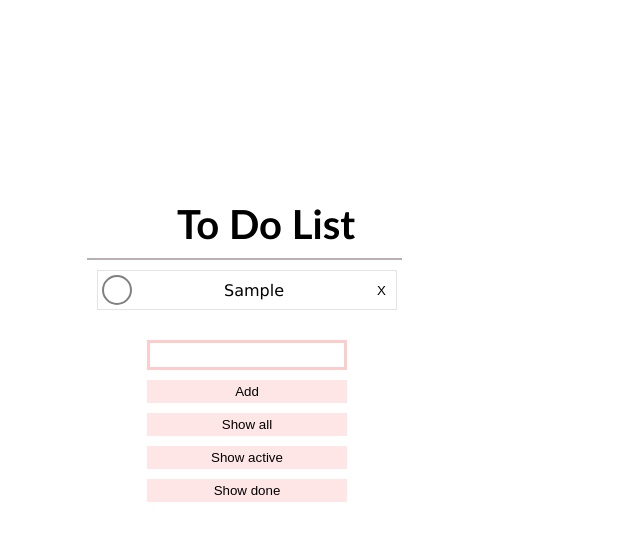
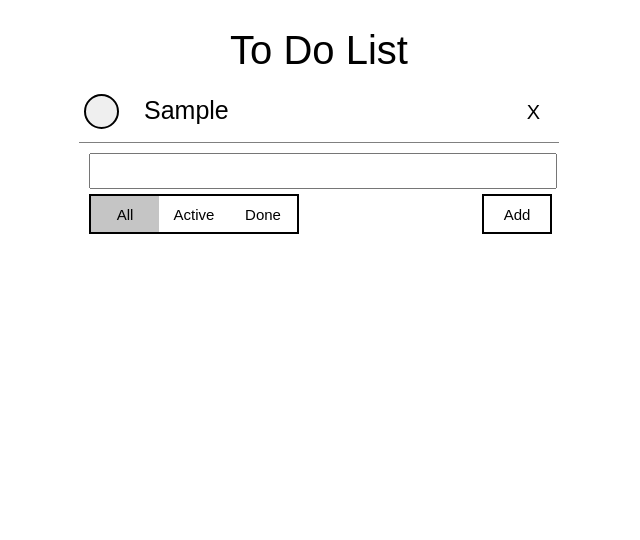
Before and after one commit to zamashkin/react-redux-todo-app, a React (Create React App) app: page / in a window 1280 px wide. Both pictures are taken after typing "Sample" into the empty fields and a click on the button "Add". Shown: the top 540 px of the page, without its empty margins (321-961 px from the left). Built offline with nearby package versions, Linux system fonts and the light colour scheme.

Commit message:
New css styles BEM names

```diff
--- a/src/Form.tsx
+++ b/src/Form.tsx
@@ -6,27 +6,51 @@ interface IFormProps {
   currentText: string;
   addToList(): void;
   setFilter(filterName: FilterType): void;
+  filter: FilterType;
 }
 
 class Form extends React.Component<IFormProps, {}> {
   public render() {
     return (
-      <form className='todo-form'>
+      <form className="form todo-app__form">
         <input
+          className="form__text-input"
           onChange={this.props.handleChange}
           value={this.props.currentText}
         />
-        <button type='button' onClick={this.props.addToList}>
+        <button
+          className="form__add-button"
+          type="button"
+          onClick={this.props.addToList}
+        >
           Add
         </button>
-        <button type='button' onClick={() => this.props.setFilter('all')}>
-          Show all
+        <button
+          className={`form__filter-all-button${
+            this.props.filter === 'all' ? ' active' : ''
+          }`}
+          type="button"
+          onClick={() => this.props.setFilter('all')}
+        >
+          All
         </button>
-        <button type='button' onClick={() => this.props.setFilter('active')}>
-          Show active
+        <button
+          className={`form__filter-active-button${
+            this.props.filter === 'active' ? ' active' : ''
+          }`}
+          type="button"
+          onClick={() => this.props.setFilter('active')}
+        >
+          Active
         </button>
-        <button type='button' onClick={() => this.props.setFilter('done')}>
-          Show done
+        <button
+          className={`form__filter-done-button${
+            this.props.filter === 'done' ? ' active' : ''
+          }`}
+          type="button"
+          onClick={() => this.props.setFilter('done')}
+        >
+          Done
         </button>
       </form>
     );
--- a/src/TodoApp.tsx
+++ b/src/TodoApp.tsx
@@ -4,7 +4,13 @@ import './index.css';
 import { TodoList } from './TodoList';
 import { ITodoItem } from './TodoItem';
 import { connect } from 'react-redux';
-import { actions, setFilter, addTodoItem, changeIsActive, deleteTodoItem } from './actions';
+import {
+  actions,
+  setFilter,
+  addTodoItem,
+  changeIsActive,
+  deleteTodoItem,
+} from './actions';
 
 export type FilterType = 'all' | 'active' | 'done';
 
@@ -34,7 +40,7 @@ class TodoApp extends React.Component<ITodoAppProps, ItodoAppState> {
   public render() {
     return (
       <div className="todo-app">
-        <h2>To Do List</h2>
+        <div className='todo-app__headline'>To Do List</div>
         <TodoList
           items={this.getFilteredItems()}
           changeIsActive={this.changeIsActive}
@@ -46,6 +52,7 @@ class TodoApp extends React.Component<ITodoAppProps, ItodoAppState> {
           currentText={this.state.currentText}
           addToList={this.addToList}
           setFilter={this.setFilter}
+          filter={this.props.filter}
         />
       </div>
     );
@@ -56,7 +63,8 @@ class TodoApp extends React.Component<ITodoAppProps, ItodoAppState> {
       return !(
         (this.props.filter === 'active' && !item.isActive) ||
         (this.props.filter === 'done' && item.isActive)
-      )});
+      );
+    });
     return filteredItems;
   }
 
@@ -85,8 +93,7 @@ class TodoApp extends React.Component<ITodoAppProps, ItodoAppState> {
 
   private addToList() {
     if (this.state.currentText.trim()) {
-      const newObject =
-        {
+      const newObject = {
         id: this.idGenerator(),
         isActive: true,
         text: this.state.currentText.trim(),
@@ -94,7 +101,7 @@ class TodoApp extends React.Component<ITodoAppProps, ItodoAppState> {
       this.props.dispatch(addTodoItem(newObject));
       this.setState({
         currentText: '',
-      })
+      });
     }
   }
 }
--- a/src/TodoItem.tsx
+++ b/src/TodoItem.tsx
@@ -17,23 +17,25 @@ function TodoItem(props: TodoItemProps) {
     if (!props.item.isActive) {
       return 'done';
     }
+    return 'active';
   };
 
   return (
-    <div>
+    <div className="todo-item todo-app__todo-item">
       <button
-        className='done-button'
+        className={`todo-item__change-is-active-button
+        todo-app__change-is-active-button ${setClassNameIfDone()}`}
         onClick={() => props.changeIsActive(props.item.id)}
-      >
-        Done
-      </button>
+      />
       <button
-        className='delete-button'
+        className="todo-item__delete-button todo-list__delete-button"
         onClick={() => props.delete(props.item.id)}
       >
         X
       </button>
-      <div className={`todoItem ${setClassNameIfDone()}`}>
+      <div
+        className={`todo-item__text todo-list__text ${setClassNameIfDone()}`}
+      >
         {props.item.text}
       </div>
     </div>
--- a/src/index.css
+++ b/src/index.css
@@ -1,96 +1,143 @@
-.todoItem {
-    font-family: Verdana, Geneva, Tahoma, sans-serif;
-    box-sizing: border-box;
-    height: 40px;
-    width: 300px;
-    border: 1px solid rgba(168, 158, 158, 0.3);
-    border-bottom: none;
-    text-align: center;
-    padding: 10px;
-    transition: 0.4s ease-out, color 0.2s;
-}
-
-.todoItem:last-of-type{
-    border-bottom: 1px solid rgba(168, 158, 158, 0.3);
-}
-
-.todoItem:hover {
-    background-color: rgba(185, 185, 185, 0.2);
-    transition: 0.4s ease-out;
-}
-
-.todoItem.done{
-    text-decoration: line-through;
-    color: rgb(192, 188, 188);
-}
-
-.done-button {
-    float: left;
-    font-size: 0;
-    height: 30px;
-    width: 30px;
-    margin: 5px;
-    border-radius: 50%;
-    border-style: solid;
-    border-color: grey;
-    background-color: white;
-}
-
-.delete-button {
-    float: right;
-    height: 30px;
-    background-color: white;
-    margin-top: 5px;
-    border: none;
-}
-
-.todoList {
-    box-sizing: border-box;
-    width: 315px;
-    border-top: 2px solid  rgba(168, 158, 158, 0.8);
-    padding: 10px;
-    margin-bottom: 20px;
+button:focus {
+  outline: none;
 }
 
 .todo-app {
-    margin-top: 200px;
-    margin-left: 400px;
+  display: block;
+  box-sizing: border-box;
+  margin: 0 auto;
+  padding: 10px;
+  width: 500px;
+  font-family: Arial, Helvetica, sans-serif;
+}
+.todo-app__headline {
+  display: block;
+  box-sizing: border-box;
+  margin: 10px auto;
+  width: 60%;
+  text-align: center;
+  font-size: 40px;
 }
 
-.todo-form {
-    margin-left: 30px;
+.todo-list {
+  display: block;
+  box-sizing: border-box;
+  margin: 0px auto;
+  padding: 0px;
 }
 
-.todo-form input {
-    box-sizing: border-box;
-    height: 30px;
-    width: 200px;
-    border: none;
-    margin-left: 30px;
-    border: 3px solid rgba(247, 131, 131, 0.4);
-    clear: right;
+.todo-item {
+  display: block;
+  box-sizing: border-box;
+  margin: 0px auto;
+  min-height: 60px;
+  font-size: 25px;
+  padding: 5px;
+  border-bottom: 1px solid grey;
 }
 
-.todo-form button {
-    box-sizing: border-box;
-    border: none;
-    display: block;
-    margin-top: 10px;
-    margin-left: 30px;
-    width: 200px;
-    height: 23px;
-    background-color: rgba(247, 131, 131, 0.2);
-    transition: 0.5s;
+.todo-item__change-is-active-button {
+  display: block;
+  box-sizing: border-box;
+  float: left;
+  height: 35px;
+  width: 35px;
+  border-radius: 50%;
+  border-style: solid;
+  padding: 3px;
+  margin-top: 6px;
+  transition: 0.3s;
 }
 
-.todo-form button:hover {
-    transform: scale(1.2);
-    transition: 0.5s ease-in-out;
+.todo-item__change-is-active-button.done {
+  transition: 0.3s;
+  background-color: rgb(141, 139, 139);
 }
 
-h2 {
-    font-family: 'Gill Sans', 'Gill Sans MT', Calibri, 'Trebuchet MS', sans-serif;
-    font-size: 40px;
-    margin-left: 90px;
-    margin-bottom: 10px;
+.todo-item__delete-button {
+  display: block;
+  box-sizing: border-box;
+  float: right;
+  border: none;
+  background-color: white;
+  font-size: 20px;
+  margin: 8px;
+  margin-top: 12px;
 }
+
+.todo-item__text {
+  word-wrap: break-word;
+  display: block;
+  transition: 0.3s;
+  margin: 0 auto;
+  box-sizing: border-box;
+  width: 350px;
+  margin-top: 8px;
+}
+
+.todo-item__text.done {
+  transition: 0.3s;
+  color: rgb(199, 199, 199);
+  text-decoration: line-through;
+}
+
+.form {
+  padding: 10px;
+}
+
+.form button {
+  font-size: 15px;
+}
+
+.form__text-input {
+  width: 100%;
+  height: 30px;
+  font-size: 20px;
+  margin-bottom: 5px;
+}
+
+.form__add-button {
+  float: right;
+  margin-right: -3px;
+  height: 40px;
+  width: 70px;
+  background-color: white;
+  border-style: solid;
+}
+
+.form__filter-all-button {
+  height: 40px;
+  width: 70px;
+  background-color: white;
+  border-style: solid;
+  border-right: none;
+}
+
+.form__filter-all-button.active {
+  background-color: rgba(140, 140, 140, 0.5);
+}
+
+.form__filter-active-button {
+  height: 40px;
+  width: 70px;
+  background-color: white;
+  border-style: solid;
+  border-left: none;
+  border-right: none;
+}
+
+.form__filter-active-button.active {
+  background-color: rgba(140, 140, 140, 0.5);
+}
+
+.form__filter-done-button {
+  height: 40px;
+  width: 70px;
+  background-color: white;
+  border-style: solid;
+  border-left: none;
+}
+
+.form__filter-done-button.active {
+  background-color: rgba(140, 140, 140, 0.5);
+}
--- a/src/todoList.tsx
+++ b/src/todoList.tsx
@@ -11,7 +11,7 @@ interface TodoListProps {
 
 function TodoList(props: TodoListProps) {
   return (
-    <div className='todoList'>
+    <div className='todo-list todo-app__list'>
       {props.items.map((item: ITodoItem) => {
         return (
           <TodoItem
```
Lines whose indentation alone changed are shown as unchanged.
